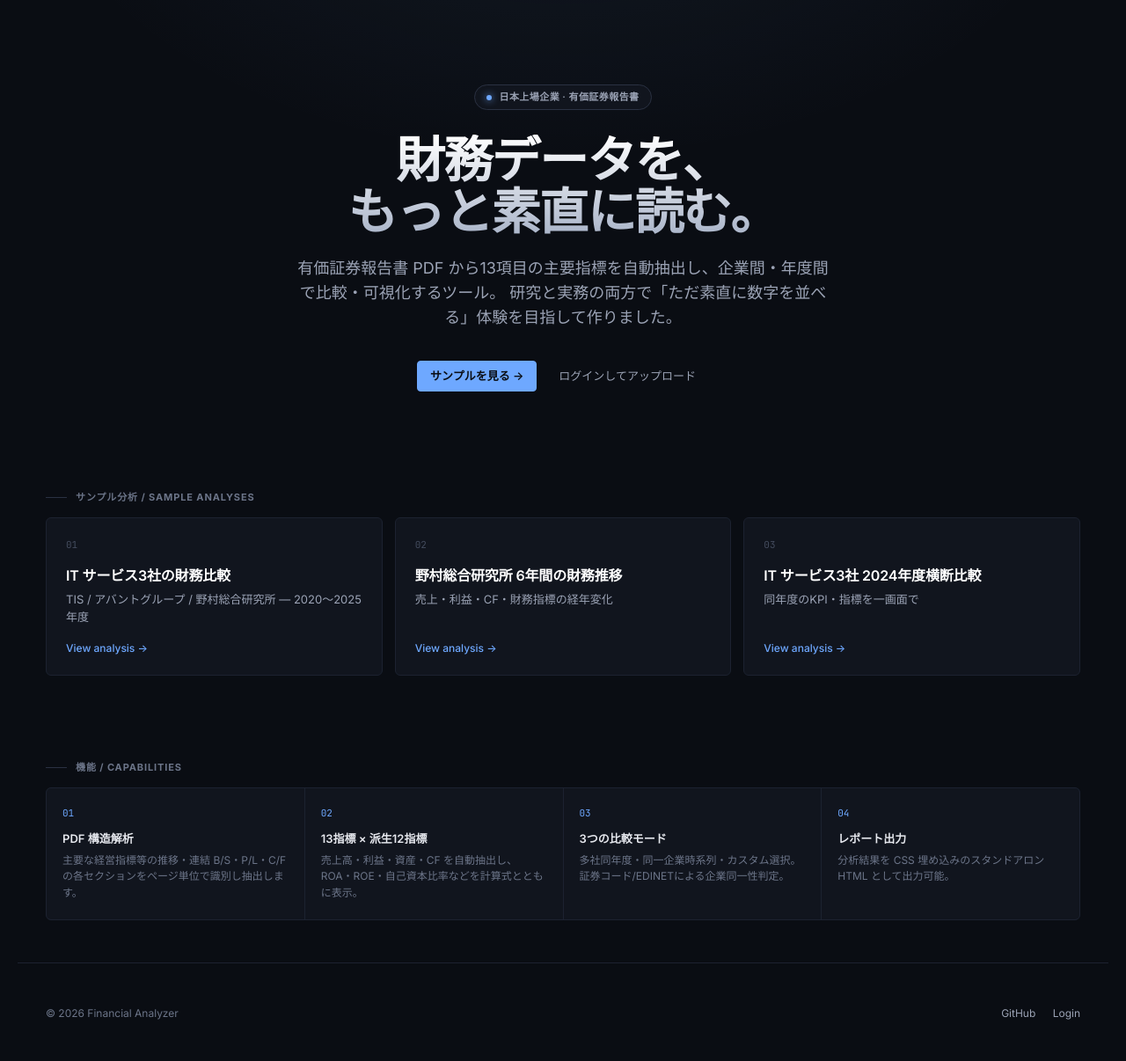
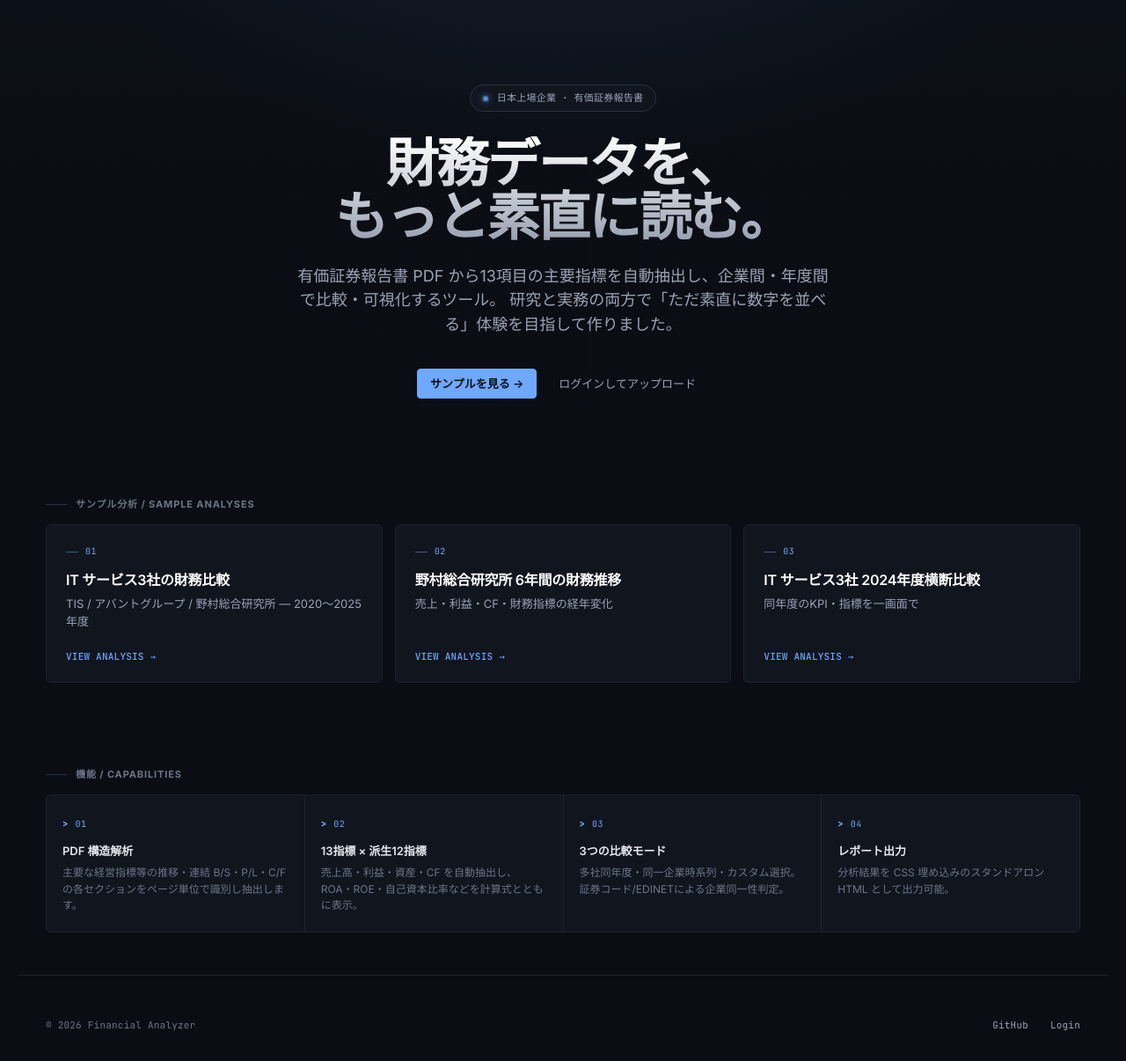
Before and after one commit to Kazaav/Financial_Analyzer, a FastAPI app: page / in a window 1280 px wide. Shown: the part 68-1274 px from the top of the page at 88% size. Before the commit the page ends 1227 px from the top, so only its background shows below. Run offline with FastAPI, Linux system fonts and the light colour scheme.

Commit message:
style(ui): 科技感强化 + 修复ranking年份位置 + 数字框溢出
- ranking row 改 flex layout，年份紧贴公司名后而非右端
- metric-value 去除 min-width/background，使长数字不溢出
- section-title 加蓝色方块标识
- KPI 添加 hover 时的左侧蓝条
- landing 加入网格背景 + 脉动 indicator + 等宽强调
- demo-card-num / capability-num 加 mono 字体 + 装饰符号
- table header 改用 mono 字体，更小尺寸更密集
- mode-badge 改方角 + 等宽 + 发光点
- stat-chip 改方角 + 等宽
- body 整体加细网格 grid 背景纹理（subtle 32px）
- 字体特性扩展（cv11/ss01/ss02/cv02）

```diff
--- a/static/styles.css
+++ b/static/styles.css
@@ -68,8 +68,11 @@ html{font-size:14px;line-height:1.55;-webkit-font-smoothing:antialiased;text-ren
 body{
   color:var(--t1);background:var(--bg-base);
   font-family:var(--font-sans);
-  font-feature-settings:"cv11","ss01";
+  font-feature-settings:"cv11","ss01","ss02","cv02";
   min-height:100vh;
+  background-image:
+    radial-gradient(circle at 0.5px 0.5px, rgba(110,168,255,0.04) 0.5px, transparent 0);
+  background-size:32px 32px;
 }
 ul,ol{list-style:none}
 a{color:var(--accent);text-decoration:none;transition:color 120ms}
@@ -170,8 +173,22 @@ input[type="radio"]{accent-color:var(--accent)}
    ══════════════════════════════════════════════════════════════════ */
 .landing{
   min-height:100vh;
-  background:radial-gradient(ellipse 80% 50% at 50% -10%, rgba(110,168,255,.08), transparent 60%), var(--bg-base);
+  background:
+    radial-gradient(ellipse 80% 50% at 50% -10%, rgba(110,168,255,.10), transparent 60%),
+    linear-gradient(180deg, rgba(110,168,255,.02), transparent 30%),
+    var(--bg-base);
+  position:relative;
 }
+.landing::before{
+  content:"";position:fixed;inset:0;pointer-events:none;
+  background-image:
+    linear-gradient(rgba(110,168,255,.025) 1px, transparent 1px),
+    linear-gradient(90deg, rgba(110,168,255,.025) 1px, transparent 1px);
+  background-size:48px 48px;
+  mask-image:radial-gradient(ellipse 60% 50% at 50% 50%, black, transparent 80%);
+  z-index:0;
+}
+.landing-nav,.landing-hero,.landing-section,.landing-foot{position:relative;z-index:1}
 .landing-nav{
   display:flex;align-items:center;justify-content:space-between;
   padding:18px 32px;max-width:1240px;margin:0 auto;
@@ -191,20 +208,26 @@ input[type="radio"]{accent-color:var(--accent)}
   text-align:center;
 }
 .landing-eyebrow{
-  display:inline-flex;align-items:center;gap:8px;
-  padding:5px 13px;border:1px solid var(--bd-strong);border-radius:999px;
+  display:inline-flex;align-items:center;gap:10px;
+  padding:6px 14px;border:1px solid var(--bd-strong);border-radius:999px;
   background:var(--bg-elev-1);color:var(--t2);
-  font-size:11px;font-weight:600;letter-spacing:.04em;text-transform:uppercase;
+  font-family:var(--font-mono);
+  font-size:11px;font-weight:500;letter-spacing:.02em;
   margin-bottom:28px;
 }
 .landing-eyebrow::before{
   content:"";width:6px;height:6px;border-radius:50%;
-  background:var(--accent);box-shadow:0 0 8px var(--accent);
+  background:var(--accent);box-shadow:0 0 12px var(--accent), 0 0 4px var(--accent);
+  animation:pulse 2.4s ease-in-out infinite;
+}
+@keyframes pulse{
+  0%,100%{opacity:1;transform:scale(1)}
+  50%{opacity:.6;transform:scale(.85)}
 }
 .landing-headline{
-  font-size:56px;font-weight:700;letter-spacing:-.03em;line-height:1.05;
-  color:#fff;margin-bottom:20px;
-  background:linear-gradient(180deg,#fff 0%,#a8b3c8 100%);
+  font-size:60px;font-weight:700;letter-spacing:-.04em;line-height:1.02;
+  color:#fff;margin-bottom:22px;
+  background:linear-gradient(180deg,#fff 0%,#8b95a7 110%);
   -webkit-background-clip:text;background-clip:text;-webkit-text-fill-color:transparent;
 }
 .landing-sub{
@@ -242,30 +265,40 @@ input[type="radio"]{accent-color:var(--accent)}
 }
 .demo-card:hover::before{opacity:1}
 .demo-card-num{
-  font-family:var(--font-mono);font-size:11px;color:var(--t4);margin-bottom:14px;
+  font-family:var(--font-mono);font-size:10px;color:var(--accent);margin-bottom:14px;
+  letter-spacing:.05em;display:inline-flex;align-items:center;gap:8px;
 }
-.demo-card-title{font-size:16px;font-weight:600;color:#fff;margin-bottom:6px;letter-spacing:-.01em}
-.demo-card-sub{font-size:13px;color:var(--t2);line-height:1.5;flex:1}
+.demo-card-num::before{
+  content:"";width:14px;height:1px;background:currentColor;opacity:.5;
+}
+.demo-card-title{font-size:16px;font-weight:600;color:#fff;margin-bottom:6px;letter-spacing:-.015em;line-height:1.3}
+.demo-card-sub{font-size:13px;color:var(--t2);line-height:1.55;flex:1}
 .demo-card-arrow{
-  margin-top:14px;display:inline-flex;align-items:center;gap:6px;
-  font-size:12px;color:var(--accent);font-weight:500;
+  margin-top:16px;display:inline-flex;align-items:center;gap:6px;
+  font-size:11px;color:var(--accent);font-weight:500;
+  font-family:var(--font-mono);letter-spacing:.02em;
+  text-transform:uppercase;
+  transition:gap 180ms;
 }
+.demo-card:hover .demo-card-arrow{gap:10px}
 
 .capability-grid{display:grid;grid-template-columns:repeat(4,1fr);gap:1px;background:var(--bd);border-radius:var(--r);overflow:hidden;border:1px solid var(--bd)}
 .capability{padding:20px 18px;background:var(--bg-elev-1)}
 .capability-num{
-  font-family:var(--font-mono);font-size:11px;color:var(--accent);margin-bottom:10px;
+  font-family:var(--font-mono);font-size:10px;color:var(--accent);margin-bottom:12px;
+  display:inline-flex;align-items:center;gap:8px;letter-spacing:.05em;
 }
-.capability-title{font-size:13px;font-weight:600;color:var(--t1);margin-bottom:6px}
+.capability-num::before{content:">";color:var(--accent);font-weight:600}
+.capability-title{font-size:13px;font-weight:600;color:var(--t1);margin-bottom:6px;letter-spacing:-.005em}
 .capability-desc{font-size:12px;color:var(--t3);line-height:1.55}
 
 .landing-foot{
   max-width:1240px;margin:0 auto;padding:48px 32px 32px;
   border-top:1px solid var(--bd);
   display:flex;justify-content:space-between;align-items:center;
-  font-size:12px;color:var(--t3);
+  font-size:11px;color:var(--t3);font-family:var(--font-mono);letter-spacing:.02em;
 }
-.landing-foot a{color:var(--t2);margin-left:16px}
+.landing-foot a{color:var(--t2);margin-left:18px}
 
 @media(max-width:900px){
   .landing-headline{font-size:38px}
@@ -622,14 +670,14 @@ input[type="radio"]{accent-color:var(--accent)}
 .filename{font-size:11px;color:var(--t4);margin-top:1px}
 
 .metric-value{
-  display:inline-flex;justify-content:flex-end;
-  min-width:76px;padding:3px 7px;border-radius:4px;
-  background:var(--bg-elev-2);color:var(--t1);
+  display:inline-block;text-align:right;white-space:nowrap;
+  padding:2px 0;color:var(--t1);
   font-size:12px;font-variant-numeric:tabular-nums;font-family:var(--font-mono);
+  letter-spacing:-.01em;
 }
-.metric-derived .metric-value{background:rgba(139,92,246,.12);color:#c4b5fd}
-.metric-growth .metric-value{background:var(--plus-dim);color:#86efac}
-.metric-growth .metric-value:has-text("-"){background:var(--minus-dim);color:#fca5a5}
+.metric-derived .metric-value{color:#c4b5fd}
+.metric-growth .metric-value{color:#86efac}
+.metric-cell{position:relative}
 
 .category-comparison-table{min-width:1100px}
 
--- a/templates/analysis.html
+++ b/templates/analysis.html
@@ -7,7 +7,7 @@
   <link rel="preconnect" href="https://fonts.googleapis.com">
   <link rel="preconnect" href="https://fonts.gstatic.com" crossorigin>
   <link href="https://fonts.googleapis.com/css2?family=Inter:wght@400;500;600;700&family=JetBrains+Mono:wght@400;500&family=Noto+Sans+JP:wght@400;500;600;700&display=swap" rel="stylesheet">
-  <link rel="stylesheet" href="/static/styles.css?v=20260526-1">
+  <link rel="stylesheet" href="/static/styles.css?v=20260526-2">
 </head>
 <body>
 {% macro info(key) -%}
@@ -780,6 +780,6 @@
   </div><!-- /main-area -->
 </div><!-- /app-layout -->
 
-<script src="/static/uploader.js?v=20260526-1"></script>
+<script src="/static/uploader.js?v=20260526-2"></script>
 </body>
 </html>
--- a/templates/index.html
+++ b/templates/index.html
@@ -7,7 +7,7 @@
   <link rel="preconnect" href="https://fonts.googleapis.com">
   <link rel="preconnect" href="https://fonts.gstatic.com" crossorigin>
   <link href="https://fonts.googleapis.com/css2?family=Inter:wght@400;500;600;700&family=JetBrains+Mono:wght@400;500&family=Noto+Sans+JP:wght@400;500;600&display=swap" rel="stylesheet">
-  <link rel="stylesheet" href="/static/styles.css?v=20260526-1">
+  <link rel="stylesheet" href="/static/styles.css?v=20260526-2">
 </head>
 <body>
 <div class="home-wrap">
@@ -94,6 +94,6 @@
   {% endif %}
 
 </div>
-<script src="/static/uploader.js?v=20260526-1"></script>
+<script src="/static/uploader.js?v=20260526-2"></script>
 </body>
 </html>
--- a/templates/landing.html
+++ b/templates/landing.html
@@ -8,7 +8,7 @@
   <link rel="preconnect" href="https://fonts.googleapis.com">
   <link rel="preconnect" href="https://fonts.gstatic.com" crossorigin>
   <link href="https://fonts.googleapis.com/css2?family=Inter:wght@400;500;600;700&family=JetBrains+Mono:wght@400;500&family=Noto+Sans+JP:wght@400;500;600;700&display=swap" rel="stylesheet">
-  <link rel="stylesheet" href="/static/styles.css?v=20260526-1">
+  <link rel="stylesheet" href="/static/styles.css?v=20260526-2">
 </head>
 <body>
 <div class="landing">
--- a/templates/login.html
+++ b/templates/login.html
@@ -7,7 +7,7 @@
   <link rel="preconnect" href="https://fonts.googleapis.com">
   <link rel="preconnect" href="https://fonts.gstatic.com" crossorigin>
   <link href="https://fonts.googleapis.com/css2?family=Inter:wght@400;500;600;700&family=JetBrains+Mono:wght@400;500&family=Noto+Sans+JP:wght@400;500;600&display=swap" rel="stylesheet">
-  <link rel="stylesheet" href="/static/styles.css?v=20260526-1">
+  <link rel="stylesheet" href="/static/styles.css?v=20260526-2">
 </head>
 <body>
 
```
Also changed, not shown: other parts of static/styles.css (+36 -20 lines).
